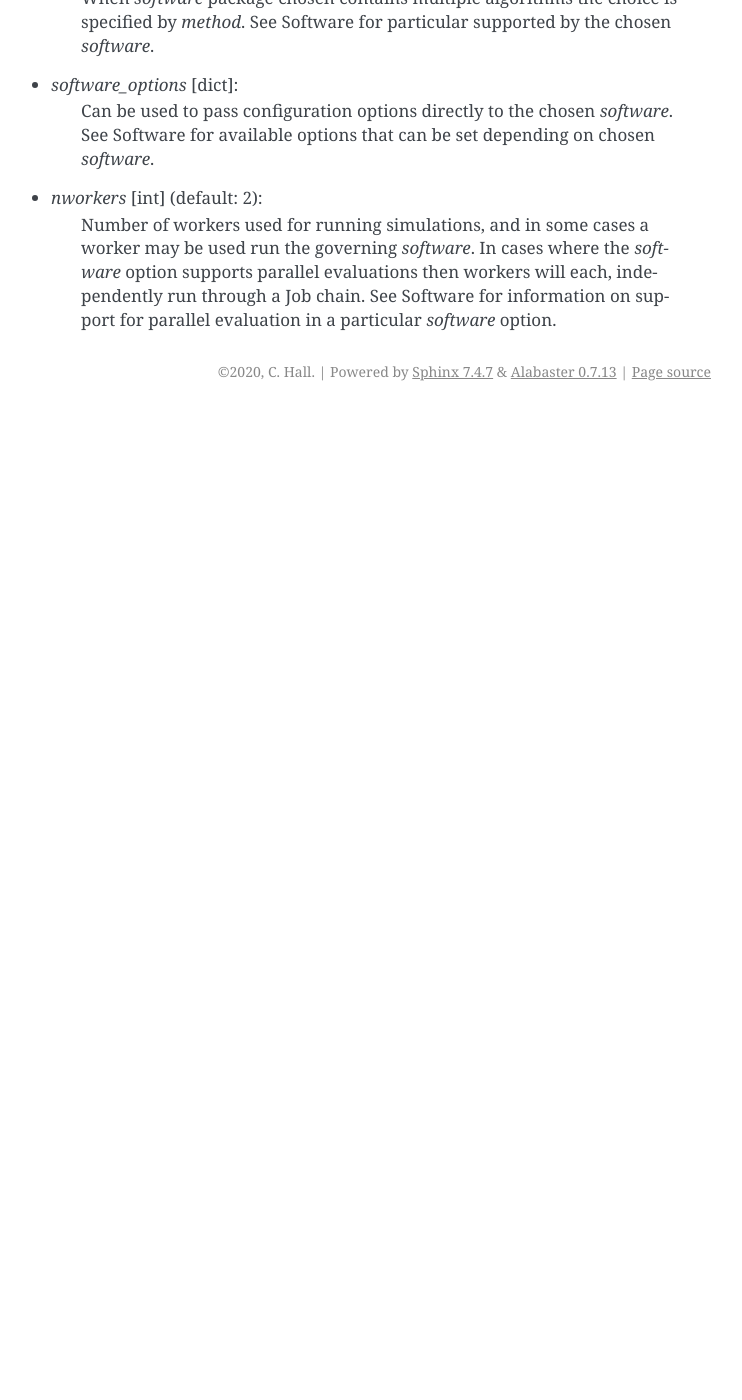
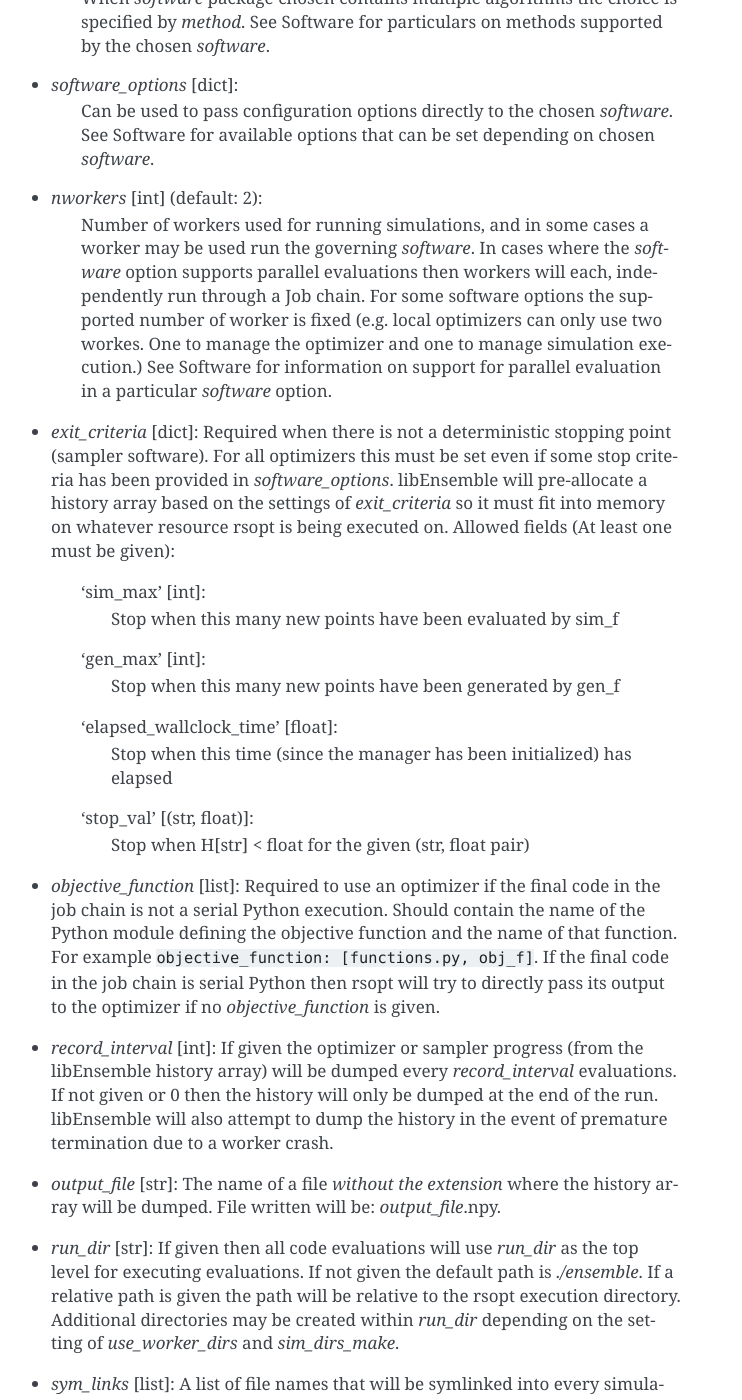
Before and after one commit to radiasoft/rsopt, a Sphinx documentation site: the page built from docs/options.rst, in a window 1280 px wide and 1400 px high, scrolled down 226 px. Shown: the whole window, without its empty margins (399-1141 px from the left). Built offline with Sphinx 7.4.7, drawn with Linux system fonts in a browser that asks for light colours; before the commit the page ends 900 px from its top, so only the background shows below that; some of the changed text lies outside the part shown.

Commit message:
Update options and fix typos

```diff
--- a/docs/commands.rst
+++ b/docs/commands.rst
@@ -145,9 +145,9 @@ Sampler Software
 Valid entries for samplers in ``software`` are given below. Please see the links for a description of the sampler and
 any additional setup required.
 
-- :doc:`dfols<samplers/mesh_scan>`: Samples a points on a uniform mesh. The mesh is either constructed from (min, max, samples), taking equally
+- :doc:`mesh_scan<samplers/mesh_scan>`: Samples a points on a uniform mesh. The mesh is either constructed from (min, max, samples), taking equally
   spaced `samples` between `min` and `max` or can be from a user defined mesh stored in NumPy's default `.npy` format.
-- :doc:`dfols<samplers/lh_scan>`: Samples points using a Latin Hypercube.
+- :doc:`lh_scan<samplers/lh_scan>`: Samples points using a Latin Hypercube.
 - ``start``: Can be used with `rsopt sample start` to run the configuration file on just the start point for each parameter.
   This is also useful as a method to help with debugging errors during simulation chains. It will ignore most other
   run configuration such as `nworkers` and `software`.
--- a/docs/options.rst
+++ b/docs/options.rst
@@ -1,12 +1,60 @@
 .. _options_ref:
-Options
-=======
+Global Options
+==============
 
 - `software` [str]:
     Specify what software package to use when rsopt runs. See :ref:`Software</opt_software>` for a list of supported software.
 - `method` [str]:
-    When `software` package chosen contains multiple algorithms the choice is specified by `method`. See :ref:`Software</opt_software>` for particular supported by the chosen `software`.
+    When `software` package chosen contains multiple algorithms the choice is specified by `method`.
+    See :ref:`Software</opt_software>` for particulars on methods supported by the chosen `software`.
 - `software_options` [dict]:
-    Can be used to pass configuration options directly to the chosen `software`. See :ref:`Software</opt_software>` for available options that can be set depending on chosen `software`.
+    Can be used to pass configuration options directly to the chosen `software`.
+    See :ref:`Software</opt_software>` for available options that can be set depending on chosen `software`.
 - `nworkers` [int] (default: 2):
-    Number of workers used for running simulations, and in some cases a worker may be used run the governing `software`. In cases where the `software` option supports parallel evaluations then workers will each, independently run through a Job chain. See :ref:`Software</opt_software>` for information on support for parallel evaluation in a particular `software` option.
+    Number of workers used for running simulations, and in some cases a worker may be used run the governing `software`.
+    In cases where the `software` option supports parallel evaluations then workers will each, independently
+    run through a Job chain. For some software options the supported number of worker is fixed (e.g. local optimizers
+    can only use two workes. One to manage the optimizer and one to manage simulation execution.)
+    See :ref:`Software</opt_software>` for information on support for parallel evaluation
+    in a particular `software` option.
+- `exit_criteria` [dict]:
+  Required when there is not a deterministic stopping point (sampler software). For all optimizers this must be set
+  even if some stop criteria has been provided in `software_options`. libEnsemble will pre-allocate a history array
+  based on the settings of `exit_criteria` so it must fit into memory on whatever resource rsopt is being executed on.
+  Allowed fields (At least one must be given):
+
+        'sim_max' [int]:
+            Stop when this many new points have been evaluated by sim_f
+        'gen_max' [int]:
+            Stop when this many new points have been generated by gen_f
+        'elapsed_wallclock_time' [float]:
+            Stop when this time (since the manager has been initialized) has elapsed
+        'stop_val' [(str, float)]:
+            Stop when H[str] < float for the given (str, float pair)
+
+- `objective_function` [list]:
+  Required to use an optimizer if the final code in the job chain is not a serial Python execution. Should contain
+  the name of the Python module defining the objective function and the name of that function. For example
+  :code:`objective_function: [functions.py, obj_f]`. If the final code
+  in the job chain is serial Python then rsopt will try to directly pass its output to the optimizer if no
+  `objective_function` is given.
+- `record_interval` [int]:
+  If given the optimizer or sampler progress (from the libEnsemble history array) will be dumped every `record_interval`
+  evaluations. If not given or 0 then the history will only be dumped at the end of the run. libEnsemble will also
+  attempt to dump the history in the event of premature termination due to a worker crash.
+- `output_file` [str]:
+  The name of a file *without the extension* where the history array will be dumped. File written will be:
+  `output_file`.npy.
+- `run_dir` [str]:
+  If given then all code evaluations will use `run_dir` as the top level for executing evaluations. If not given
+  the default path is `./ensemble`. If a relative path is given the path will be relative to the rsopt execution directory.
+  Additional directories may be created within `run_dir` depending on the setting of `use_worker_dirs` and `sim_dirs_make`.
+- `sym_links` [list]:
+  A list of file names that will be symlinked into every simulation run directory.
+- `sim_dirs_make` [bool]:
+  If true then ever simulation will be run in a separate directory under `run_dir`. This is always set to `True` if
+  any code is using `parallel` or `rsmpi` execution regardless of setting in the configuration file. Otherwise input files
+  might clash.
+- `use_worker_dirs` [bool]:
+  If true then sim directories are organized under a common worker directory. This is used by default
+  if parallel execution is being used.
--- a/docs/samplers/mesh_scan.rst
+++ b/docs/samplers/mesh_scan.rst
@@ -25,7 +25,7 @@ Options
 The following required and optional keys can be used within the :code:`options:` block:
 
 * :code:`software` *[str (required)]*: :code:`mesh_scan`
-* :code:`mesh_ile` *[str (optional)]*: The name of a file giving the points to evaluate for the scan. The array should
+* :code:`mesh_file` *[str (optional)]*: The name of a file giving the points to evaluate for the scan. The array should
   be formatted to have a shape of (N, M) where N is the length of the parameter vector and M is the number of samples.
 
 
```
